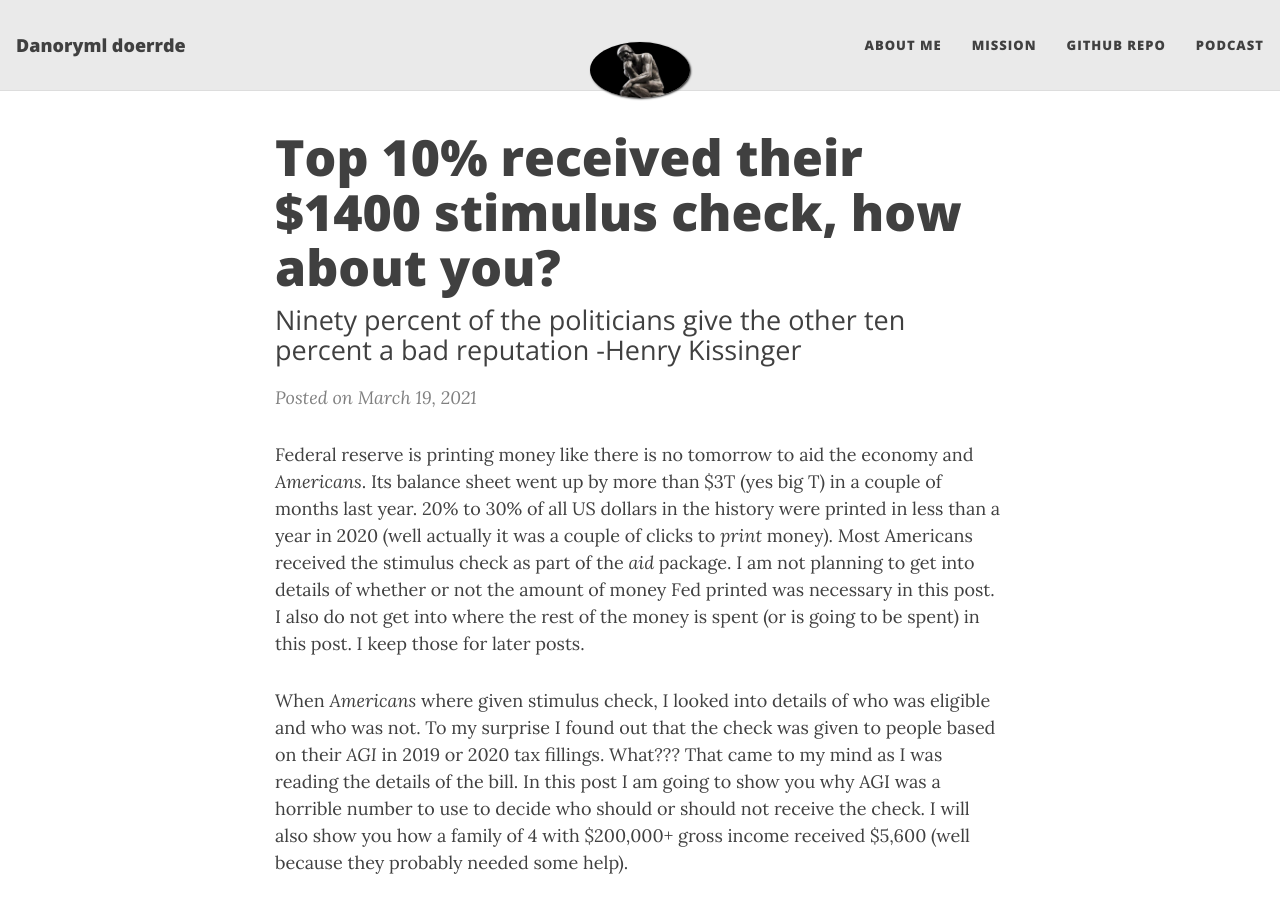
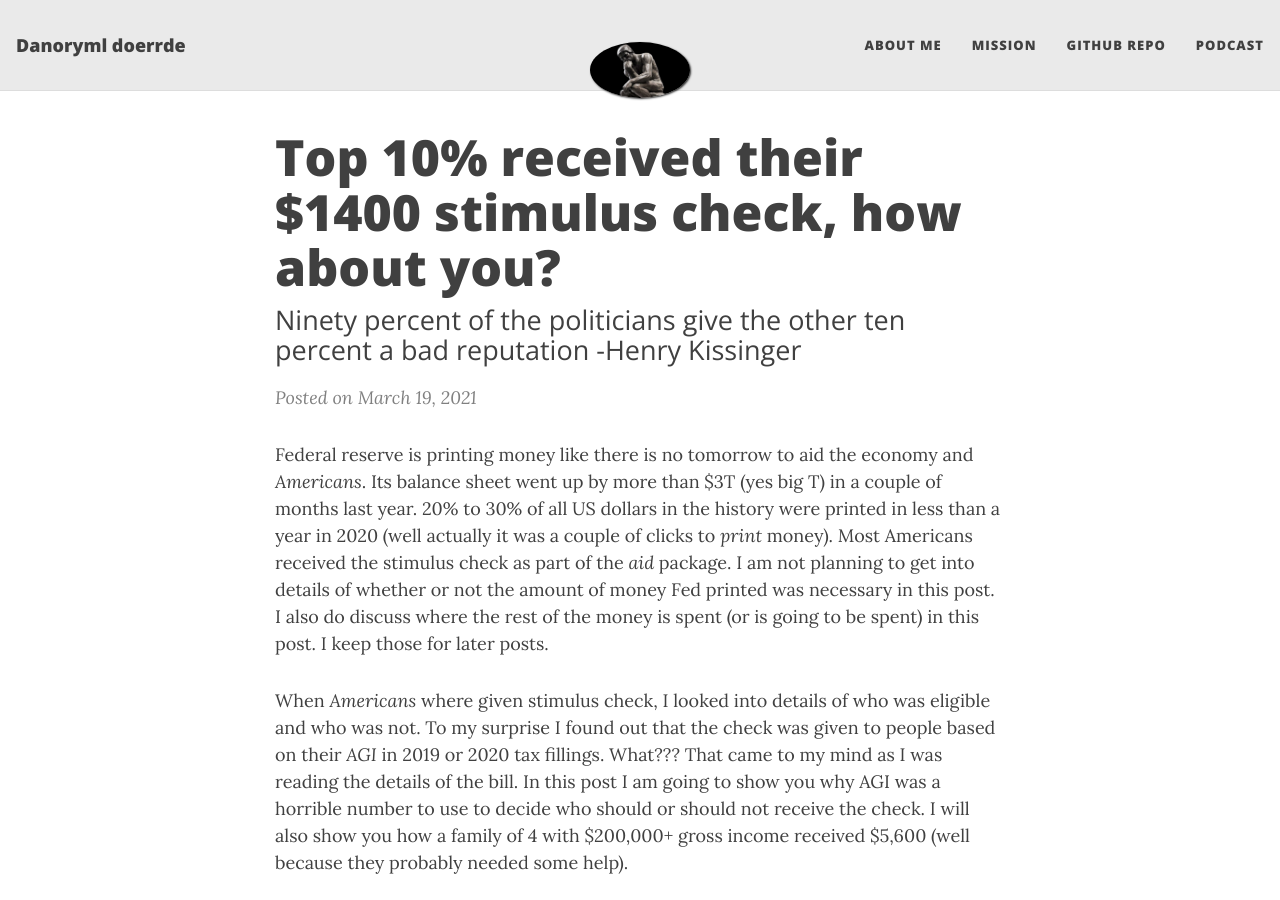
Before and after one commit to aissaei/randomlyordered.github.io, a Jekyll site: the page built from _posts/2021-03-19-Top-10-received-their-1400-stimulus-check-how-about-you.md, in a window 1280 px wide and 900 px high. Built offline with Jekyll 4.4.1, drawn with Linux system fonts in a browser that asks for light colours; nearby versions of some CDN libraries; comment, search, counter and statistics services are not loaded.

```diff
--- a/_posts/2021-03-19-Top-10-received-their-1400-stimulus-check-how-about-you.md
+++ b/_posts/2021-03-19-Top-10-received-their-1400-stimulus-check-how-about-you.md
@@ -5,7 +5,7 @@
 tags: [stimulus check, economy, fiscal policy]
 comments: true
 ---
-Federal reserve is printing money like there is no tomorrow to aid the economy and *Americans*. Its balance sheet went up by more than $3T (yes big T) in a couple of months last year. 20% to 30% of all US dollars in the history were printed in less than a year in 2020 (well actually it was a couple of clicks to *print* money). Most Americans received the stimulus check as part of the *aid* package. I am not planning to get into details of whether or not the amount of money Fed printed was necessary in this post. I also do not get into where the rest of the money is spent (or is going to be spent) in this post. I keep those for later posts.
+Federal reserve is printing money like there is no tomorrow to aid the economy and *Americans*. Its balance sheet went up by more than $3T (yes big T) in a couple of months last year. 20% to 30% of all US dollars in the history were printed in less than a year in 2020 (well actually it was a couple of clicks to *print* money). Most Americans received the stimulus check as part of the *aid* package. I am not planning to get into details of whether or not the amount of money Fed printed was necessary in this post. I also do discuss where the rest of the money is spent (or is going to be spent) in this post. I keep those for later posts.
 
 When *Americans* where given stimulus check, I looked into details of who was eligible and who was not. To my surprise I found out that the check was given to people based on their *AGI* in 2019 or 2020 tax fillings. What??? That came to my mind as I was reading the details of the bill. In this post I am going to show you why AGI was a horrible number to use to decide who should or should not receive the check. I will also show you how a family of 4 with $200,000+ gross income received $5,600 (well because they probably needed some help).
 
```
